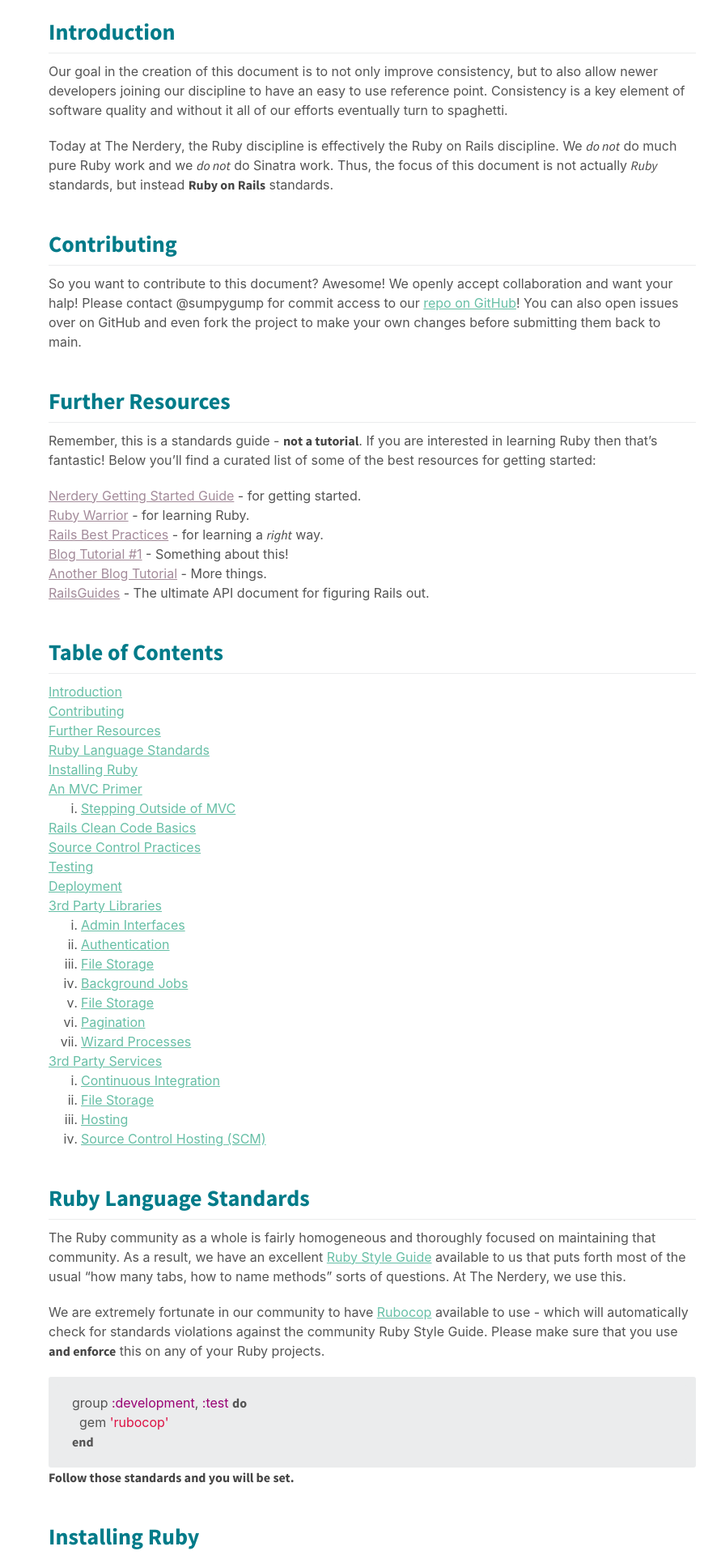
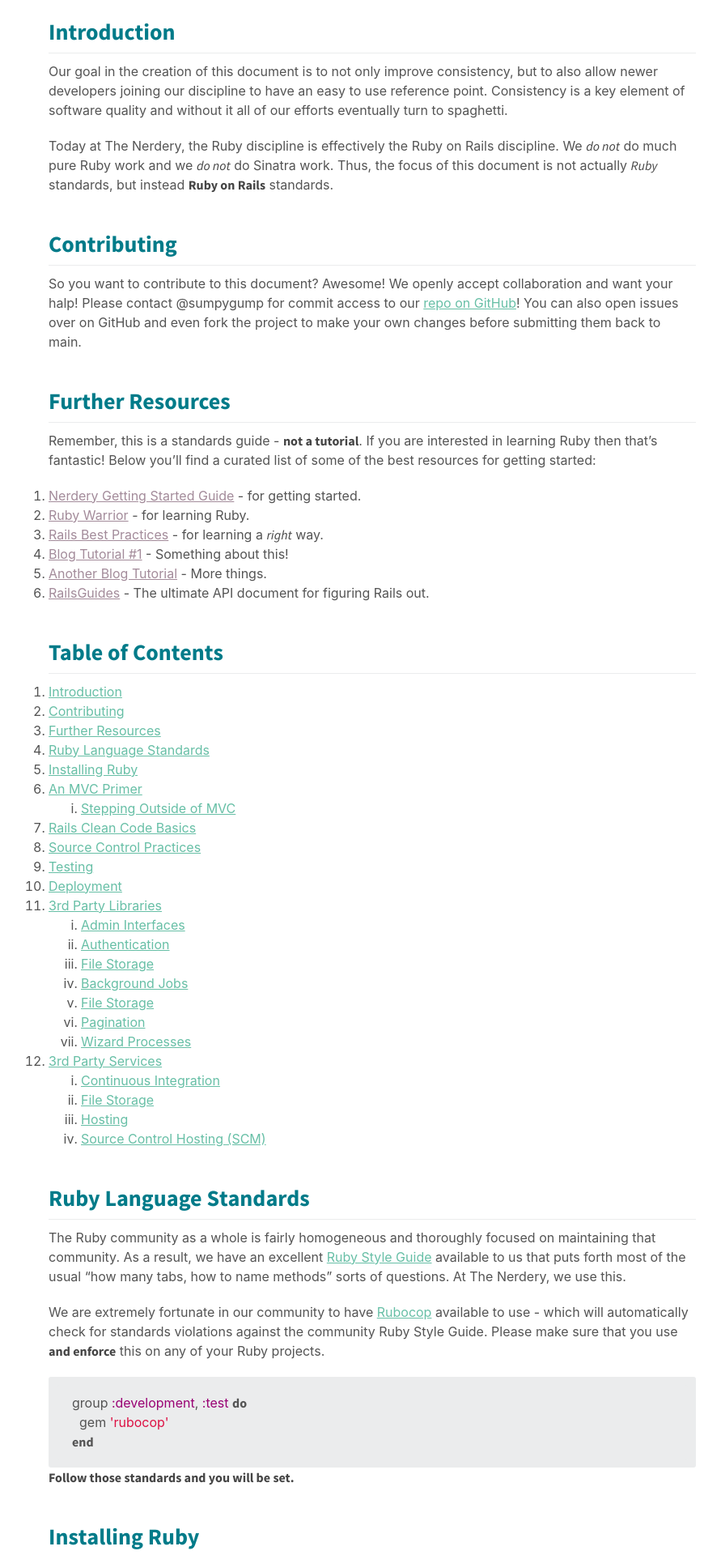
Before and after one commit to thenerdery/ruby-standards, a Jekyll site: the page built from index.md, in a window 1280 px wide. Shown: the part 334-2254 px from the top of the page at 81% size, without its empty margins (180-1071 px from the left). Built offline with Jekyll 4.4.1, drawn with Linux system fonts in a browser that asks for light colours; some web fonts are replaced.

Commit message:
Removing hiding of list-styles from css so that lists can be used

```diff
--- a/_sass/_reset.scss
+++ b/_sass/_reset.scss
@@ -26,9 +26,6 @@ footer, header, hgroup, menu, nav, section {
 body {
   line-height: 1;
 }
-ol, ul {
-  list-style: none;
-}
 blockquote, q {
   quotes: none;
 }
```
